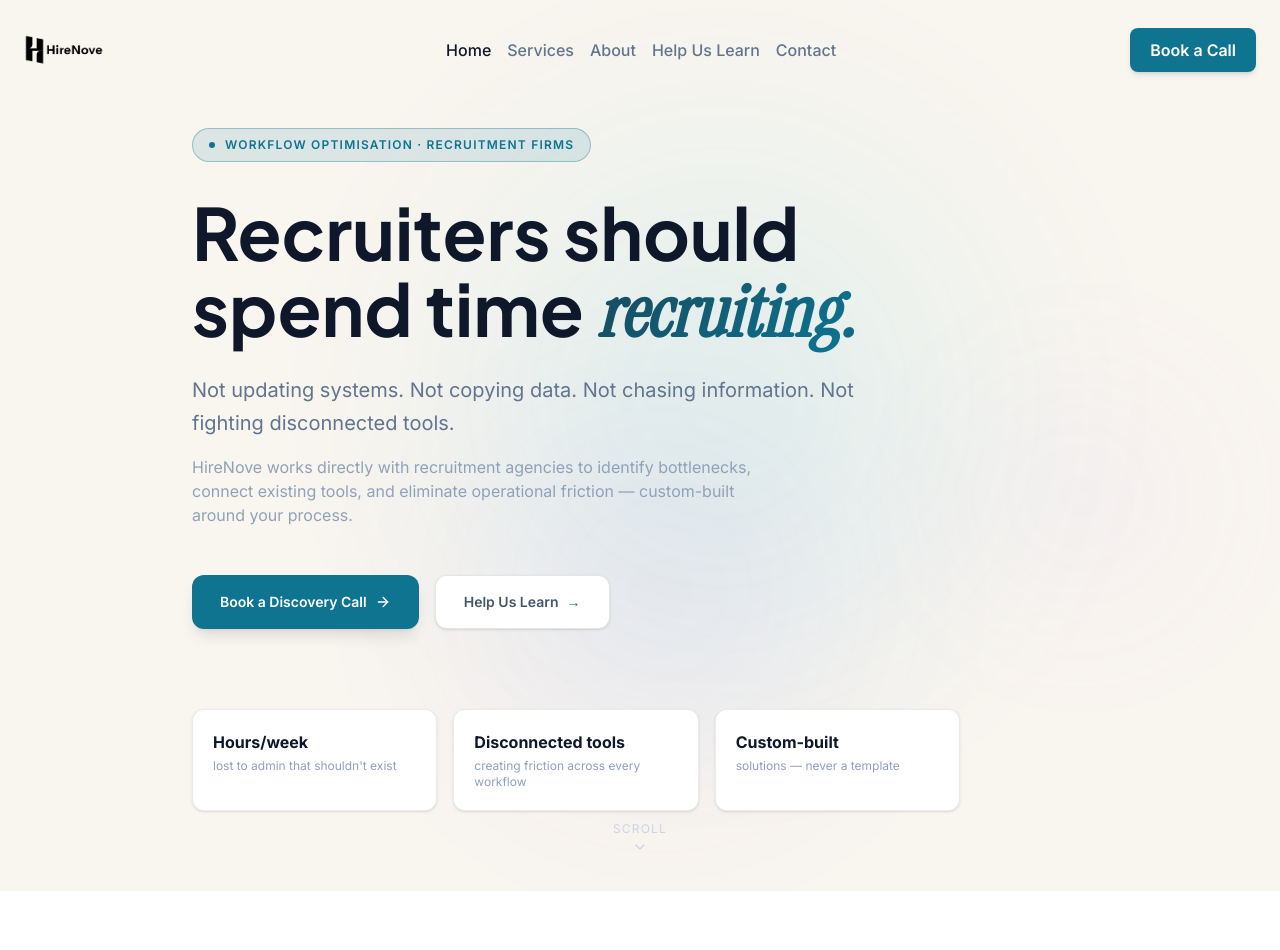
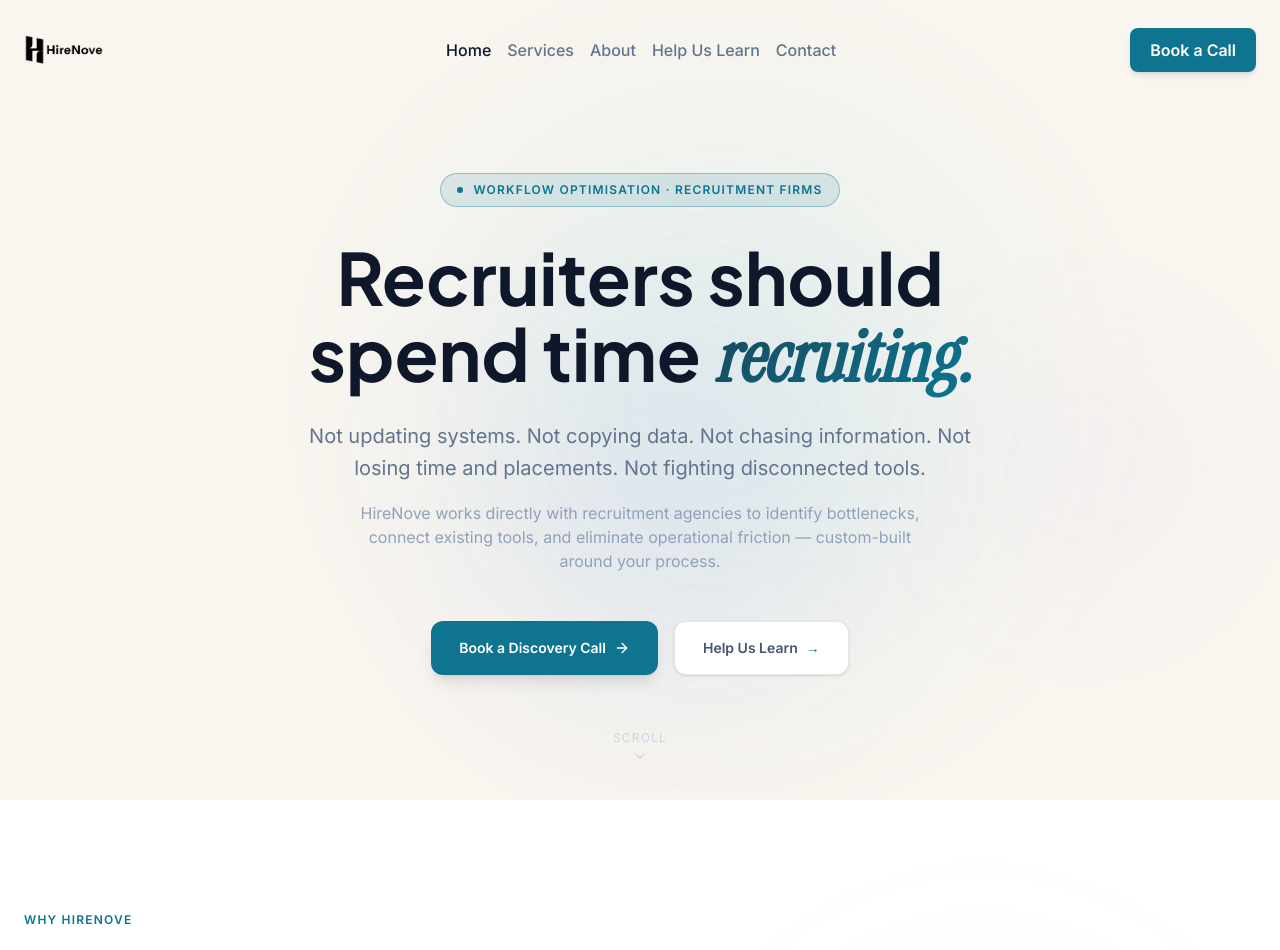
Before and after one commit to Anisabuilds/HireNove, a Next.js app: page / in a window 1280 px wide. Shown: the top 950 px of the page. Built offline with nearby package versions, Linux system fonts and the light colour scheme.

Commit message:
hero: center text, add placements line, remove stat cards

```diff
--- a/components/Hero.tsx
+++ b/components/Hero.tsx
@@ -43,7 +43,7 @@
         }}
       />
 
-      <div className="relative z-10 max-w-7xl mx-auto px-6 pt-32 pb-20">
+      <div className="relative z-10 max-w-7xl mx-auto px-6 pt-32 pb-20 flex flex-col items-center text-center">
         {/* Eyebrow */}
         <motion.div
           custom={0}
@@ -80,7 +80,7 @@
           className="text-lg sm:text-xl text-slate-500 leading-relaxed max-w-2xl mb-4"
         >
           Not updating systems. Not copying data. Not chasing information.
-          Not fighting disconnected tools.
+          Not losing time and placements. Not fighting disconnected tools.
         </motion.p>
         <motion.p
           custom={3}
@@ -116,29 +116,6 @@
             <span className="text-violet-600">→</span>
           </button>
         </motion.div>
-
-        {/* Floating stat cards */}
-        <motion.div
-          custom={5}
-          variants={fadeUp}
-          initial="hidden"
-          animate="visible"
-          className="mt-20 grid grid-cols-1 sm:grid-cols-3 gap-4 max-w-3xl"
-        >
-          {[
-            { label: "Hours/week", sub: "lost to admin that shouldn't exist" },
-            { label: "Disconnected tools", sub: "creating friction across every workflow" },
-            { label: "Custom-built", sub: "solutions — never a template" },
-          ].map((s) => (
-            <div
-              key={s.label}
-              className="bg-white rounded-xl p-5 border border-black/8 shadow-sm hover:border-violet-200 hover:shadow-md transition-all duration-300"
-            >
-              <p className="font-display font-bold text-slate-900 text-base mb-1">{s.label}</p>
-              <p className="text-slate-400 text-xs">{s.sub}</p>
-            </div>
-          ))}
-        </motion.div>
       </div>
 
       {/* Scroll cue */}
```
